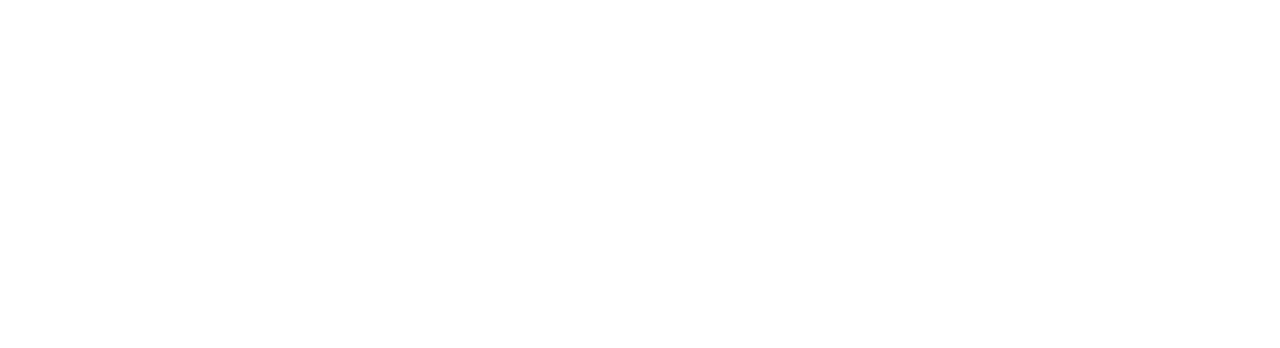
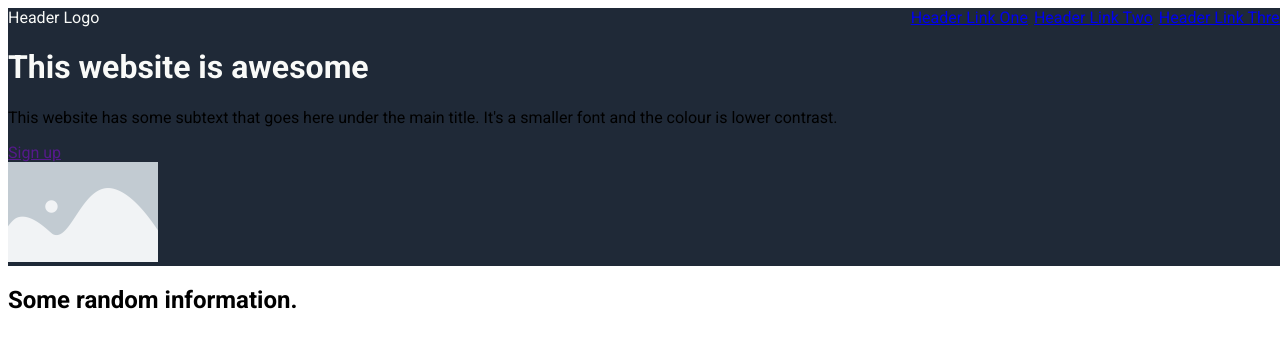
Before and after one commit to Sean-Murphy98/landing-page, a plain HTML site: page index.html in a window 1280 px wide. Drawn offline with Linux system fonts and the light colour scheme.

Commit message:
stylesheet and header creation

```diff
--- a/index.html
+++ b/index.html
@@ -2,9 +2,40 @@
 <html>
 <head>
     <meta charset="UTF-8" />
-    <title>title</title>
+    <link rel="stylesheet" href="styles.css">
+    <link href="https://fonts.googleapis.com/css2?family=Roboto:wght@400;700&display=swap" rel="stylesheet">
+    <title>Landing Page</title>
 </head>
 <body>
+    <div class="content">
+        <div class="opening">
+            <div class="menu">
+                <div class="headertxt">
+                    Header Logo
+                </div>
+                <div class="headerlink">
+                    <a href="#">Header Link One</a>
+                </div>
+                <div class="headerlink">
+                    <a href="#">Header Link Two</a>
+                </div>
+                <div class="headerlink">
+                    <a href="#">Header Link Three</a>
+                </div>
+            </div>
+            <div>
+                <div>
+                    <h1>This website is awesome</h1>
+                    <p>This website has some subtext that goes here under the main title. It's a smaller font and the colour is lower contrast.</p>
+                    <a href="">Sign up</a>
+                </div>
+                <img src="placeholder.png">
+            </div>
+        </div>
+        <div>
+            <h2><strong>Some random information.</strong></h2>
 
+        </div>
+    </div>
 </body>
 </html>
--- /dev/null
+++ b/styles.css
@@ -0,0 +1,44 @@
+*{
+    font-family: 'Roboto', serif;
+    box-sizing: border-box;
+}
+
+.opening{
+    background-color: #1F2937;
+    align-items: center;
+}
+
+.content{
+    width: 100vw;
+
+}
+h1{
+    size: 48px;
+    color: #F9FAF8;
+    font-weight: 900;
+}
+.headertxt{
+    size: 24px;
+    color: #F9FAF8;
+    margin-right: auto;
+}
+.menu{
+    display: flex;
+    gap: 6px;
+}
+.menu.headerlink{
+    flex: 1 1 0%;
+}
+.menu.headertxt{
+    flex: 2 2 0%;
+}
+img{
+    height: 100px;
+    width: auto;
+}
+
+.headerlink{
+    size: 18px;
+    text-decoration: none;
+    color: inherit;
+}
```
Also changed, not shown: placeholder.png (added).
